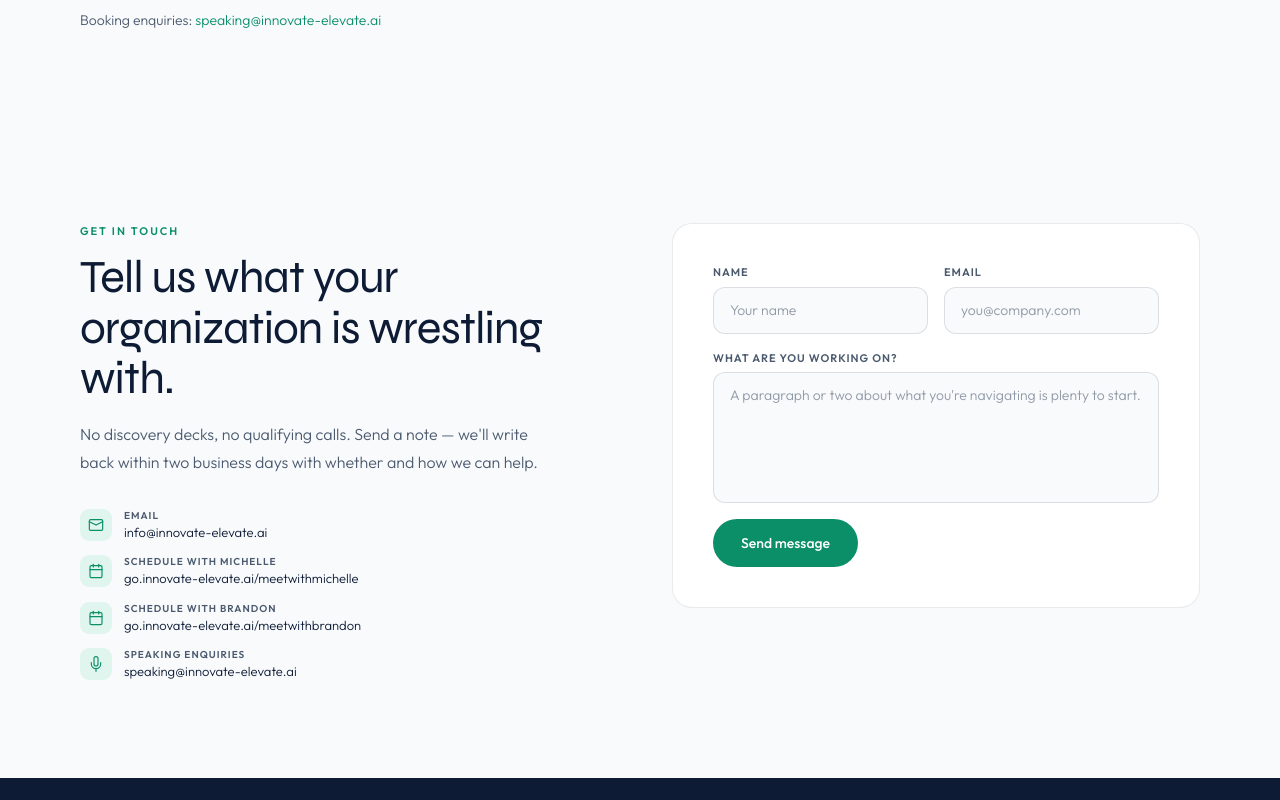
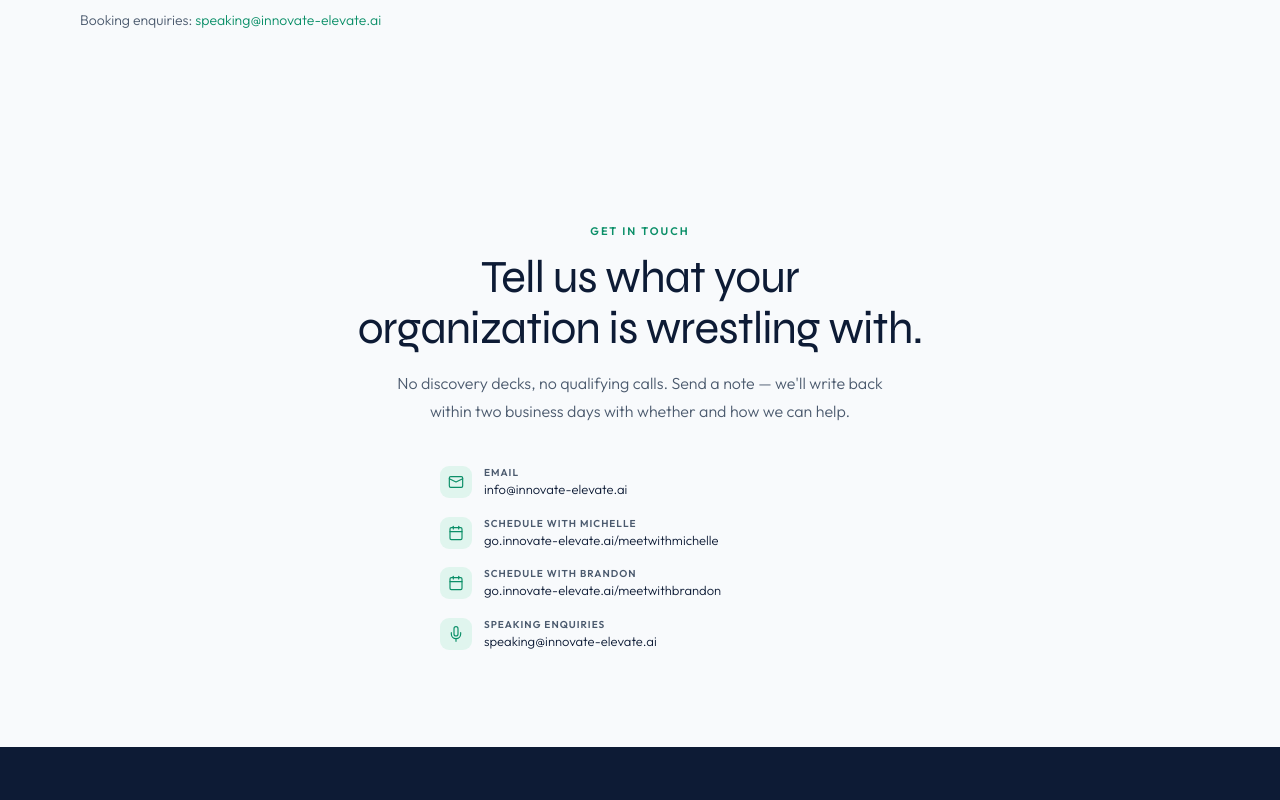
Before and after one commit to msuzann3/ie-site, a Next.js app: page / in a window 1280 px wide. Shown: the part 4740-5540 px from the top of the page. Built offline with nearby package versions, Linux system fonts and the light colour scheme.

Commit message:
replace contact form with centered contact info

```diff
--- a/components/home/Contact.tsx
+++ b/components/home/Contact.tsx
@@ -1,5 +1,3 @@
-import ContactForm from './ContactForm'
-
 const CONTACT_INFO = [
   {
     icon: (
@@ -56,9 +54,8 @@ export default function Contact() {
   return (
     <section
       id="contact"
-      className="bg-silver px-5 py-16 md:px-20 md:py-24 grid grid-cols-1 md:grid-cols-2 gap-10 md:gap-16 items-start"
+      className="bg-silver px-5 py-16 md:px-20 md:py-24 flex flex-col items-center text-center"
     >
-      <div>
       <p className="eyebrow">Get in touch</p>
       <h2
         className="font-display font-normal text-midnight leading-snug tracking-section mb-4"
@@ -68,22 +65,22 @@ export default function Contact() {
         <br />
         organization is wrestling with.
       </h2>
-        <p className="text-base text-text-mid leading-relaxed font-light mb-8 max-w-[460px]">
+      <p className="text-base text-text-mid leading-relaxed font-light mb-10 max-w-[520px]">
         No discovery decks, no qualifying calls. Send a note — we&apos;ll write back
         within two business days with whether and how we can help.
       </p>
 
-        <div className="flex flex-col gap-3">
+      <div className="flex flex-col gap-4 items-center w-full max-w-[400px]">
         {CONTACT_INFO.map((row) => (
           <a
             key={row.label}
             href={row.href}
-              className="flex items-center gap-3 group"
+            className="flex items-center gap-3 group w-full"
           >
             <div className="w-8 h-8 rounded-[9px] bg-emerald-light flex-shrink-0 flex items-center justify-center text-emerald">
               {row.icon}
             </div>
-              <div>
+            <div className="text-left">
               <p className="text-[10px] tracking-[0.0625rem] uppercase font-semibold text-text-mid">
                 {row.label}
               </p>
@@ -94,9 +91,6 @@ export default function Contact() {
           </a>
         ))}
       </div>
-      </div>
-
-      <ContactForm />
     </section>
   )
 }
```
Also changed, not shown: 1 other file (tests, documents, lock files or other folders). Lines whose indentation alone changed are shown as unchanged.
